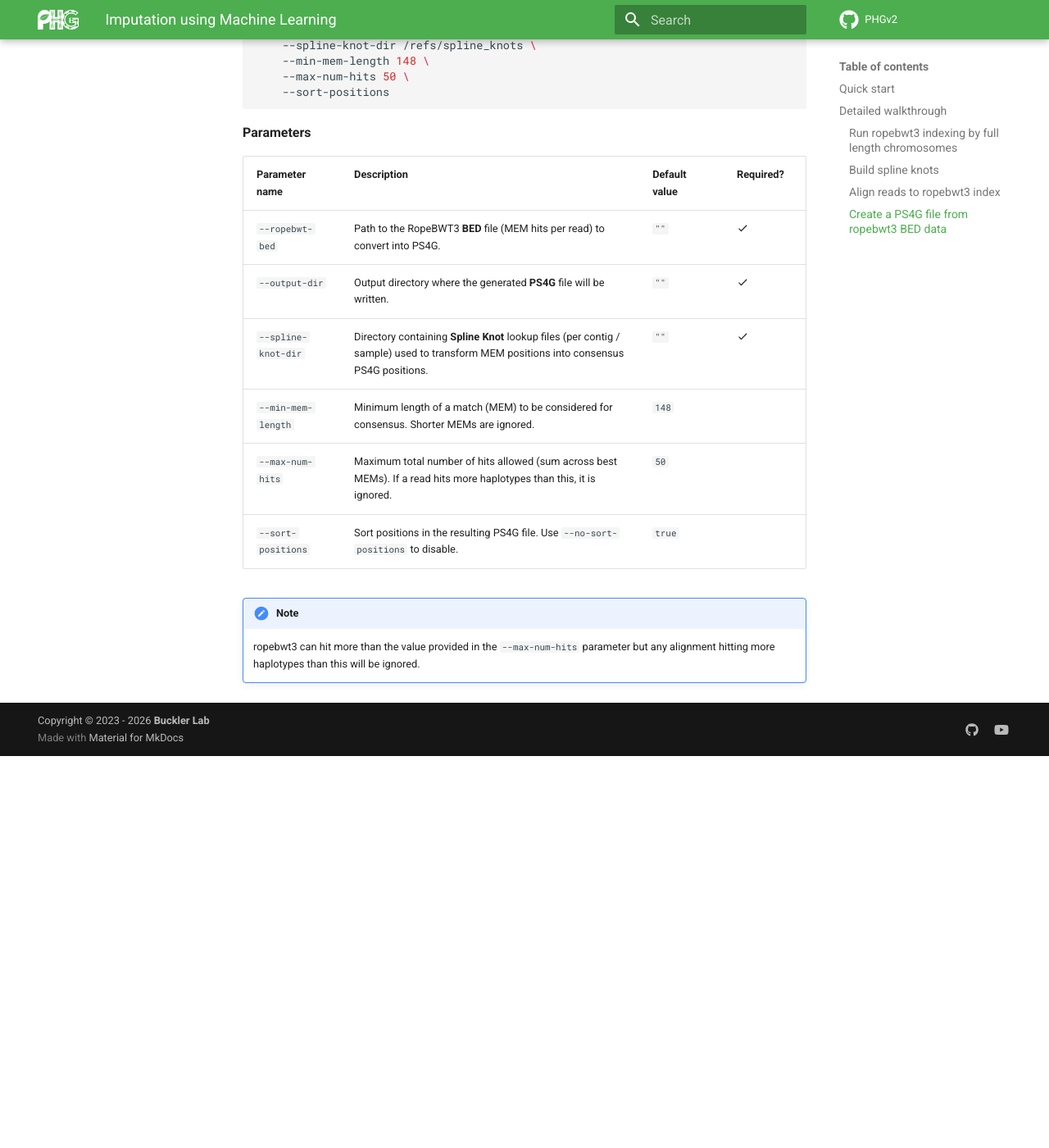
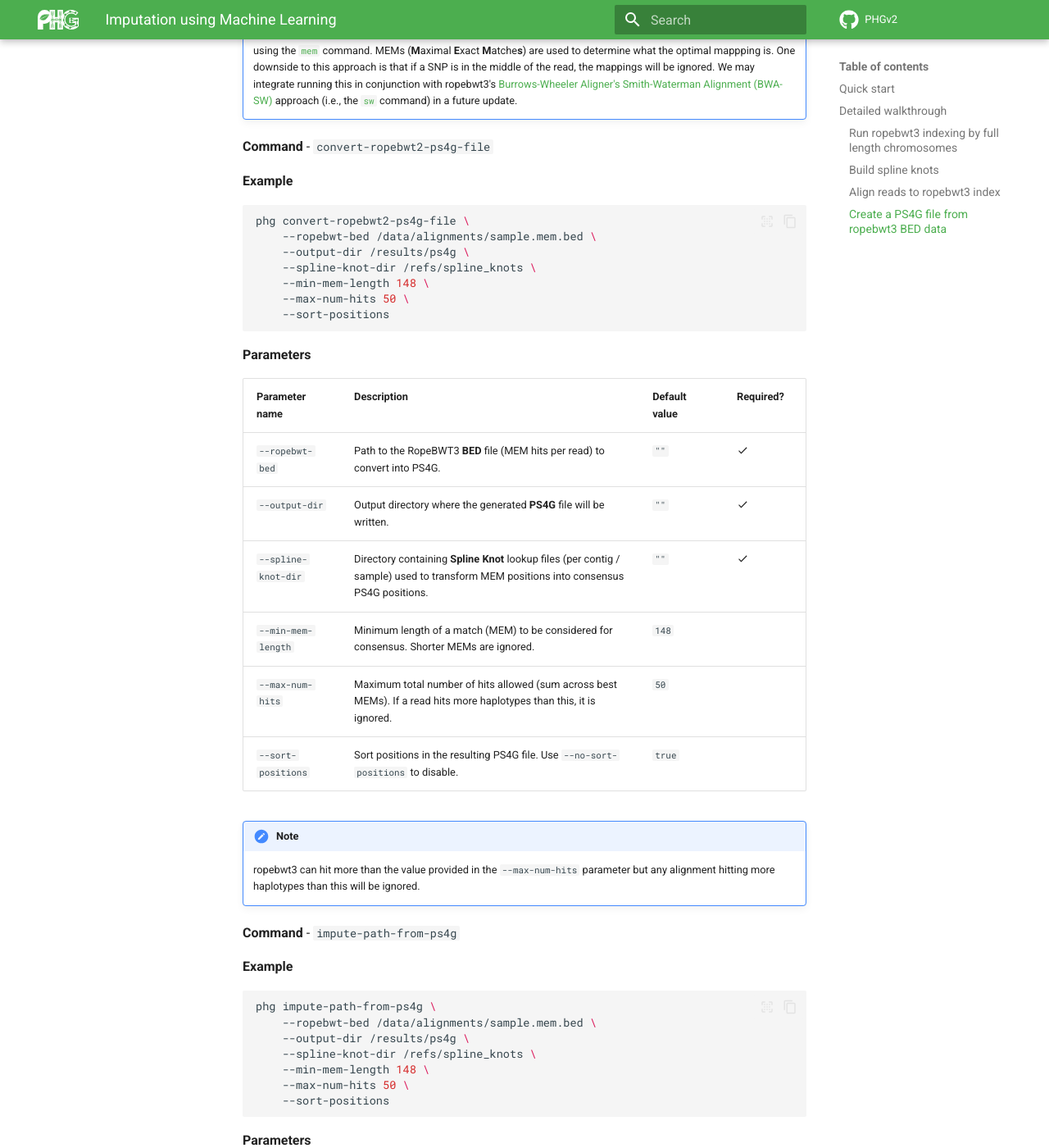
Before and after one commit to maize-genetics/phg_v2, an MkDocs documentation site: the page built from docs/imputation_ml.md, in a window 1280 px wide and 1400 px high, scrolled down 5650 px. Shown: the whole window at 82% size. Built offline with MkDocs 1.6.1 and Material for MkDocs 9.7.7, drawn with Linux system fonts in a browser that asks for light colours; comment, search, counter and statistics services are not loaded; before the commit the page ends 6572 px from its top, so only the background shows below that; some of the changed text lies outside the part shown.

Commit message:
fix after merging in main plus doc changes

````diff
--- a/docs/imputation_ml.md
+++ b/docs/imputation_ml.md
@@ -68,6 +68,20 @@
       --data-set hvcf \
       --sample-names /my/sample_names.txt \
       --output-dir /my/ps4g_output_dir
+  ```
+
+* Impute parental genotypes from a PS4G file using the Viterbi algorithm:
+  ```shell
+  phg impute-path-from-ps4g \
+      --read-file /path/to/ps4g_file.ps4g \
+      --out-path-dir /my/output_dir
+  ```
+
+* Calculate state probabilities from a PS4G file using the forward-backward algorithm:
+  ```shell
+  phg impute-path-from-ps4g \
+      --read-file /path/to/ps4g_file.ps4g \
+      --out-path-dir /my/output_dir
   ```
 
 ## Detailed walkthrough
@@ -246,3 +260,33 @@
     ropebwt3 can hit more than the value provided in the
     `--max-num-hits` parameter but any alignment hitting more
     haplotypes than this will be ignored.
+
+**Command** - `impute-path-from-ps4g`
+
+**Example**
+
+```shell
+phg impute-path-from-ps4g \
+    --ropebwt-bed /data/alignments/sample.mem.bed \
+    --output-dir /results/ps4g \
+    --spline-knot-dir /refs/spline_knots \
+    --min-mem-length 148 \
+    --max-num-hits 50 \
+    --sort-positions
+```
+
+**Parameters**
+
+| Parameter name        | Description                                                                                                                                                                                                 | Default value | Required?        |
+|-----------------------|-------------------------------------------------------------------------------------------------------------------------------------------------------------------------------------------------------------|---------------|------------------|
+| `--ropebwt-bed`       | Path to the RopeBWT3 **BED** file (MEM hits per read) to convert into PS4G.                                                                                                                                 | `""`          | :material-check: |
+| `--output-dir`        | Output directory where the generated **PS4G** file will be written.                                                                                                                                         | `""`          | :material-check: |
+| `--spline-knot-dir`   | Directory containing **Spline Knot** lookup files (per contig / sample) used to transform MEM positions into consensus PS4G positions.                                                                      | `""`          | :material-check: |
+| `--min-mem-length`    | Minimum length of a match (MEM) to be considered for consensus. Shorter MEMs are ignored.                                                                                                                   | `148`         |                  |
+| `--max-num-hits`      | Maximum total number of hits allowed (sum across best MEMs). If a read hits more haplotypes than this, it is ignored.                                                                                       | `50`          |                  |
+| `--sort-positions`    | Sort positions in the resulting PS4G file. Use `--no-sort-positions` to disable.                                                                                                                            | `true`        |                  |
+
+!!! note
+ropebwt3 can hit more than the value provided in the
+`--max-num-hits` parameter but any alignment hitting more
+haplotypes than this will be ignored.
````
Also changed, not shown: 2 other files.
